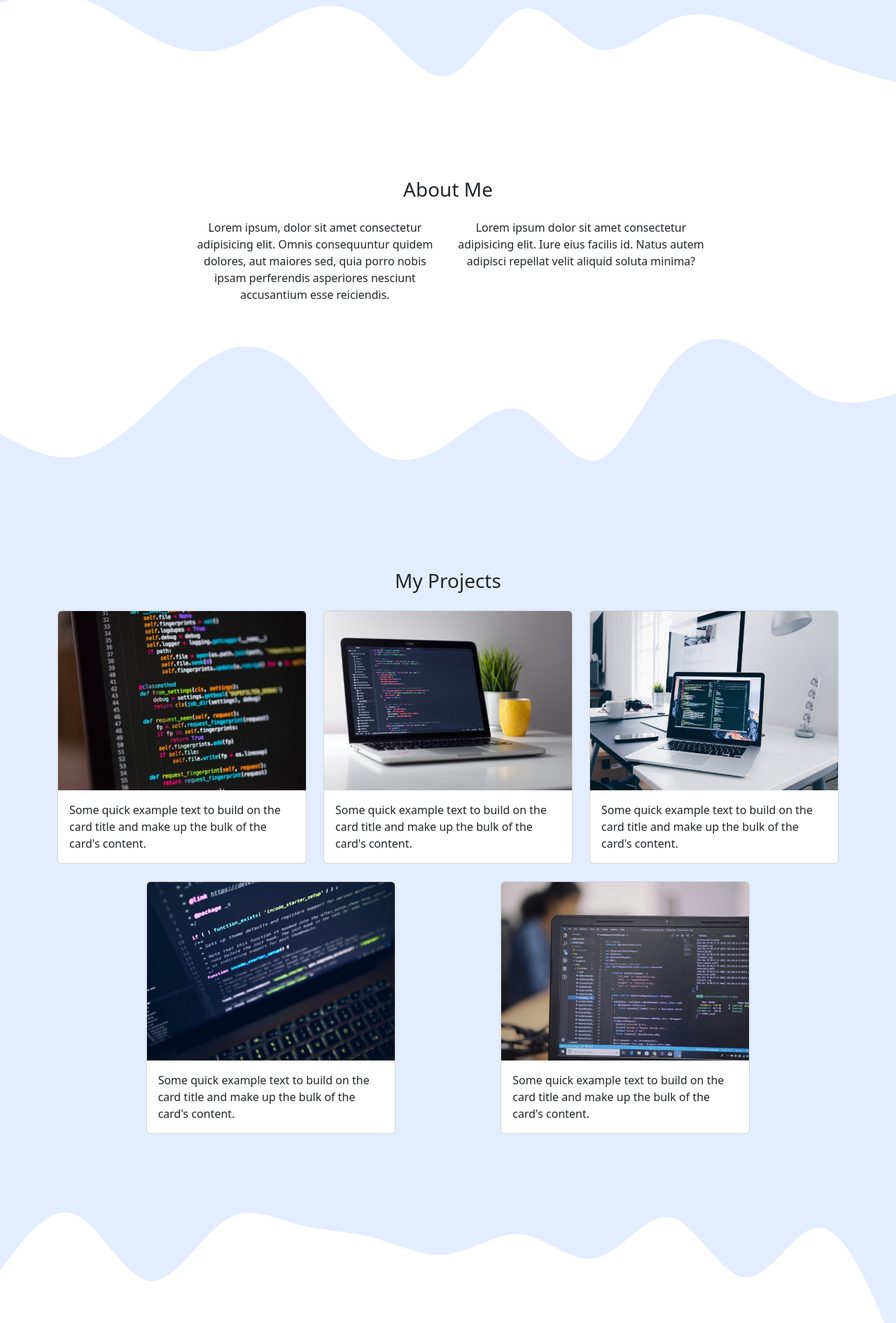
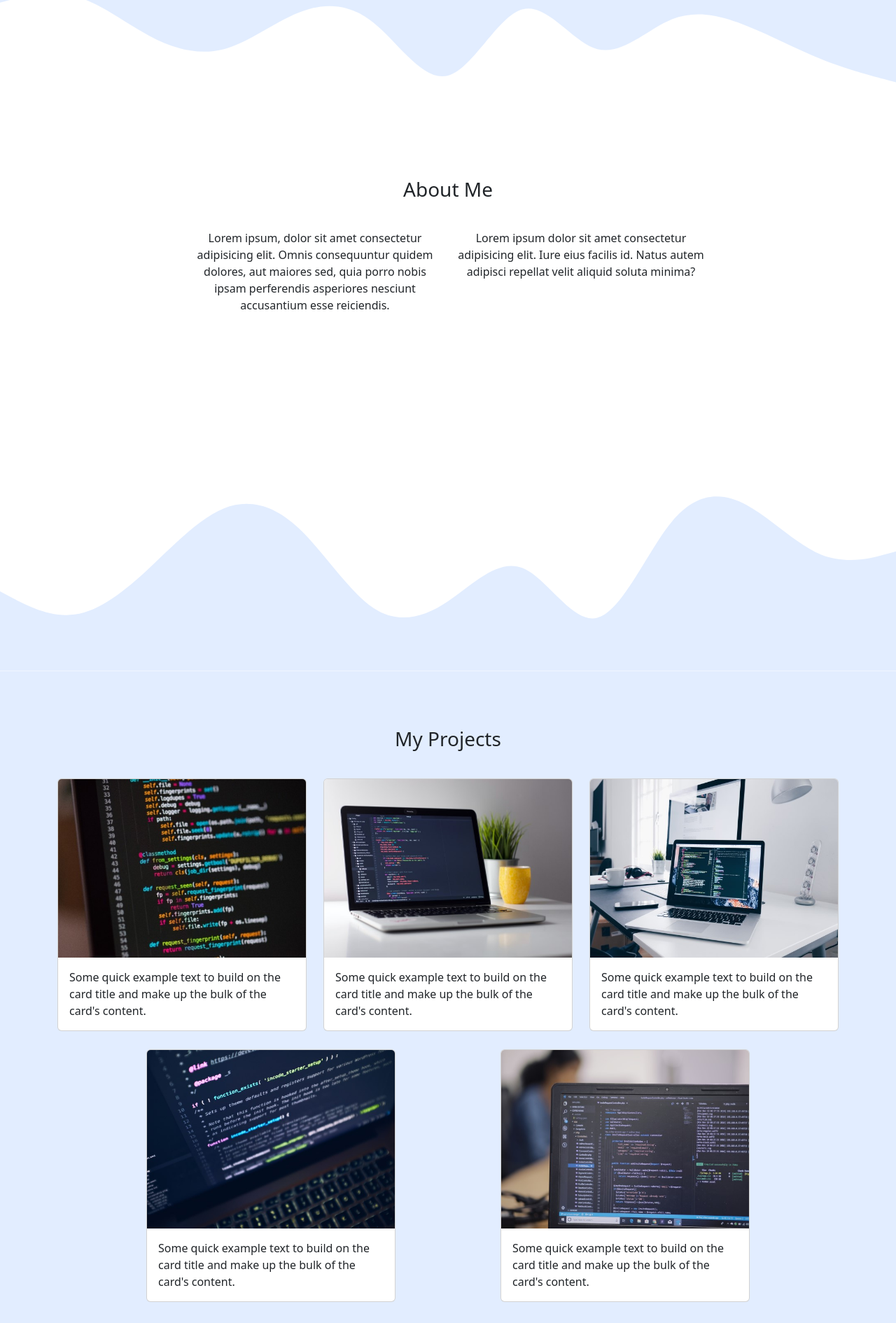
Before and after one commit to yogabagaskurniawan/BELAJAR_BOOTSTREP_N_MATERIALIZE, a plain HTML site: page portfolio_bootstrap versi 5.2/index.html in a window 1280 px wide. Shown: the part 498-2388 px from the top of the page at 70% size. Drawn offline with nearby package versions, Linux system fonts and the light colour scheme.

Commit message:
mengubah file html yaitu menambahkan cllas aos dan mengubah file css di bagian about

```diff
--- a/portfolio_bootstrap versi 5.2/index.html
+++ b/portfolio_bootstrap versi 5.2/index.html
@@ -8,6 +8,9 @@
 
     <!-- style me -->
     <link rel="stylesheet" href="style.css">
+
+    <!-- style aos -->
+    <link rel="stylesheet" href="https://unpkg.com/aos@next/dist/aos.css">
 
     <!-- untuk icon -->
     <link rel="stylesheet" href="https://cdn.jsdelivr.net/npm/bootstrap-icons@1.9.1/font/bootstrap-icons.css">
@@ -69,17 +72,17 @@
         </div>
 
         <div class="row justify-content-center">
-          <div class="col-md-4 text-center">
+          <div class="col-md-4 text-center" data-aos="fade-up-right">
             <p>Lorem ipsum, dolor sit amet consectetur adipisicing elit. Omnis consequuntur quidem dolores, aut maiores sed, quia porro nobis ipsam perferendis asperiores nesciunt accusantium esse reiciendis.</p>
           </div>
-          <div class="col-md-4 text-center">
+          <div class="col-md-4 text-center" data-aos="fade-down-left">
             <p>Lorem ipsum dolor sit amet consectetur adipisicing elit. Iure eius facilis id. Natus autem adipisci repellat velit aliquid soluta minima?</p>
           </div>
         </div>
       </div>
 
+    </section>
         <svg xmlns="http://www.w3.org/2000/svg" viewBox="0 0 1440 320"><path fill="#e2edff" fill-opacity="1" d="M0,192L20,202.7C40,213,80,235,120,229.3C160,224,200,192,240,154.7C280,117,320,75,360,58.7C400,43,440,53,480,90.7C520,128,560,192,600,218.7C640,245,680,235,720,208C760,181,800,139,840,154.7C880,171,920,245,960,234.7C1000,224,1040,128,1080,80C1120,32,1160,32,1200,53.3C1240,75,1280,117,1320,133.3C1360,149,1400,139,1420,133.3L1440,128L1440,320L1420,320C1400,320,1360,320,1320,320C1280,320,1240,320,1200,320C1160,320,1120,320,1080,320C1040,320,1000,320,960,320C920,320,880,320,840,320C800,320,760,320,720,320C680,320,640,320,600,320C560,320,520,320,480,320C440,320,400,320,360,320C320,320,280,320,240,320C200,320,160,320,120,320C80,320,40,320,20,320L0,320Z"></path></svg>
-    </section>
 
     <!-- akhir about -->
 
@@ -97,7 +100,7 @@
 
         <div class="row justify-content-evenly">
           <div class="col-lg-4">
-            <div class="card img-fluid">
+            <div class="card img-fluid" data-aos="flip-left">
               <img src="img/g1.jpg" class="card-img-top" alt="...">
               <div class="card-body">
                 <p class="card-text">Some quick example text to build on the card title and make up the bulk of the card's content.</p>
@@ -105,7 +108,7 @@
             </div>
           </div>
           <div class="col-lg-4">
-            <div class="card img-fluid">
+            <div class="card img-fluid" data-aos="flip-left">
               <img src="img/g2.jpg" class="card-img-top" alt="...">
               <div class="card-body">
                 <p class="card-text">Some quick example text to build on the card title and make up the bulk of the card's content.</p>
@@ -113,7 +116,7 @@
             </div>
           </div>
           <div class="col-lg-4">
-            <div class="card img-fluid">
+            <div class="card img-fluid" data-aos="flip-left">
               <img src="img/g3.jpg" class="card-img-top" alt="...">
               <div class="card-body">
                 <p class="card-text">Some quick example text to build on the card title and make up the bulk of the card's content.</p>
@@ -121,7 +124,7 @@
             </div>
           </div>
           <div class="col-lg-4">
-            <div class="card img-fluid">
+            <div class="card img-fluid" data-aos="flip-left">
               <img src="img/g4.jpg" class="card-img-top" alt="...">
               <div class="card-body">
                 <p class="card-text">Some quick example text to build on the card title and make up the bulk of the card's content.</p>
@@ -129,7 +132,7 @@
             </div>
           </div>
           <div class="col-lg-4">
-            <div class="card img-fluid">
+            <div class="card img-fluid" data-aos="flip-left">
               <img src="img/g5.jpg" class="card-img-top" alt="...">
               <div class="card-body">
                 <p class="card-text">Some quick example text to build on the card title and make up the bulk of the card's content.</p>
@@ -200,6 +203,31 @@
     <!-- script javacript -->
     <script src="https://cdn.jsdelivr.net/npm/bootstrap@5.2.0/dist/js/bootstrap.bundle.min.js" integrity="sha384-A3rJD856KowSb7dwlZdYEkO39Gagi7vIsF0jrRAoQmDKKtQBHUuLZ9AsSv4jD4Xa" crossorigin="anonymous"></script>
 
+    <!-- script aos -->
+    <script src="https://unpkg.com/aos@next/dist/aos.js"></script>
+    <script>
+      AOS.init();
+    </script>
+
+
+
+
+
+
+
+
+
+
+
+
+
+
+
+
+
+
+    <!-- akhir script aos -->
+
     <!-- script form contact -->
     <script>
       const scriptURL = 'https://script.google.com/macros/s/AKfycbzvMuUdxs6du14C5HS2-OSDQ6Fkc77fs_R1vvl1S2BdkNKT4WI13ZUriEXZKHh8uifl/exec'
--- a/portfolio_bootstrap versi 5.2/style.css
+++ b/portfolio_bootstrap versi 5.2/style.css
@@ -36,8 +36,12 @@
 
 /* about */
 
+.about{
+    min-height: 500px;
+}
+
 .about h3, .project h3, .contact h3{
-    margin-bottom: 25px;
+    margin-bottom: 40px;
 }
 
 /* portfolio */
```
